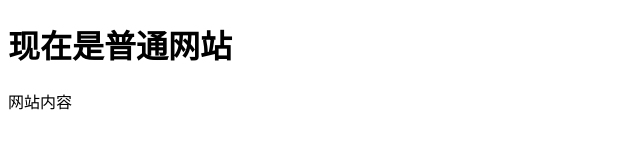
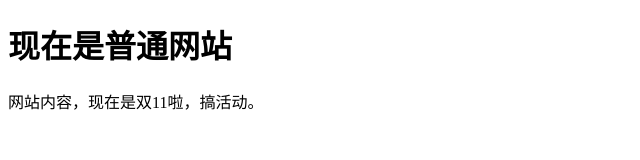
Before and after one commit to gzqd201802/taobao, a plain HTML site: page index.html in a window 1280 px wide. Shown: the whole page, without its empty margins (0-640 px from the left). Drawn offline with Linux system fonts and the light colour scheme.

Commit message:
第二次index存档

```diff
--- a/index.html
+++ b/index.html
@@ -8,6 +8,6 @@
 </head>
 <body>
     <h1>现在是普通网站</h1>
-    <p>网站内容</p>
+    <p>网站内容，现在是双11啦，搞活动。</p>
 </body>
 </html>
```
